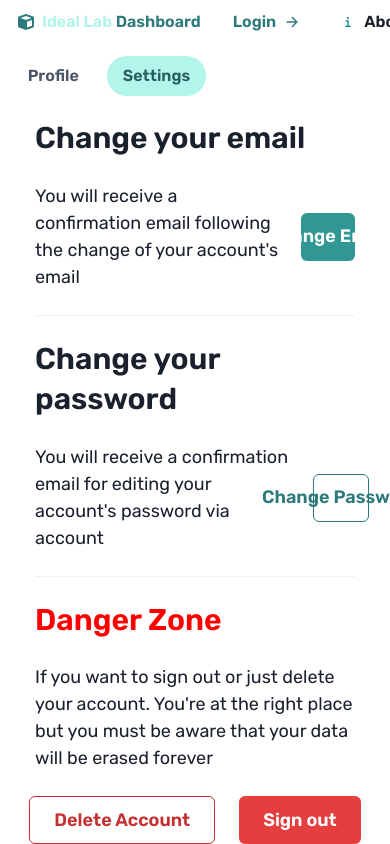
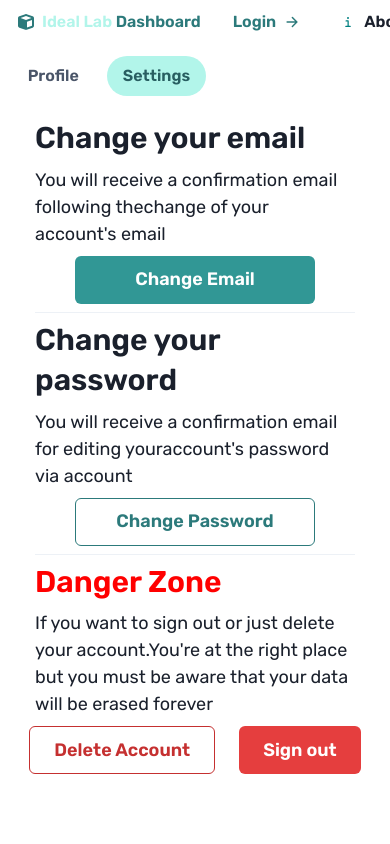
Before and after one commit to IMT-BS-Digital-Economics/ideal_lab_front, a Next.js app: page /user in a window 390 px wide. Both pictures are taken after a click on the tab "Settings". Shown: the top 844 px of the page. Built offline with nearby package versions, Linux system fonts and the light colour scheme; no server answers.

Commit message:
feat: update design & add responsiveness

```diff
--- a/src/components/user/editPassword.js
+++ b/src/components/user/editPassword.js
@@ -1,4 +1,4 @@
-import { useState, useRef } from "react";
+import { useState, useRef } from 'react';
 
 import {
     Button,
@@ -8,11 +8,11 @@ import {
     AlertDialogHeader,
     AlertDialogBody,
     AlertDialogFooter,
-    useDisclosure
-} from "@chakra-ui/react";
+    useDisclosure,
+} from '@chakra-ui/react';
 
-import hookUserMe from "../../hooks/user/hookUserMe";
-import hookForgotPassword from "../../hooks/user/hookForgotPassword";
+import hookUserMe from '../../hooks/user/hookUserMe';
+import hookForgotPassword from '../../hooks/user/hookForgotPassword';
 
 const EditPassword = () => {
     const [userData, setUserData] = useState('');
@@ -21,28 +21,28 @@ const EditPassword = () => {
 
     const cancelRef = useRef();
 
-    hookUserMe({userData, setUserData});
+    hookUserMe({ userData, setUserData });
 
     const email = userData.email;
 
-    hookForgotPassword({isSubmit, setIsSubmit, email});
+    hookForgotPassword({ isSubmit, setIsSubmit, email });
 
     const { isOpen, onOpen, onClose } = useDisclosure();
 
     return (
         <>
             <Button
-                variant={"outline"}
-                size={"lg"}
-                w={"20%"}
-                colorScheme={"teal"}
+                variant={'outline'}
+                size={'lg'}
+                w={{ base: '75%', xl: '20%' }}
+                colorScheme={'teal'}
                 onClick={onOpen}
             >
                 Change Password
             </Button>
 
             <AlertDialog
-                motionPreset='slideInBottom'
+                motionPreset="slideInBottom"
                 isOpen={isOpen}
                 leastDestructiveRef={cancelRef}
                 onClose={onClose}
@@ -52,32 +52,26 @@ const EditPassword = () => {
                         <AlertDialogHeader>
                             Change your password
                         </AlertDialogHeader>
-                        <AlertDialogBody>
-                            Are your sure ?
-                        </AlertDialogBody>
+                        <AlertDialogBody>Are your sure ?</AlertDialogBody>
                         <AlertDialogFooter>
                             <Button
                                 onClick={() => {
                                     setIsSubmit(true);
                                     onClose();
                                 }}
-                                colorScheme={"cyan"}
-                                variant={"solid"}
+                                colorScheme={'teal'}
+                                variant={'solid'}
                                 mr={3}
                             >
                                 Submit
                             </Button>
-                            <Button
-                                onClick={onClose}
-                            >
-                                Cancel
-                            </Button>
+                            <Button onClick={onClose}>Cancel</Button>
                         </AlertDialogFooter>
                     </AlertDialogContent>
                 </AlertDialogOverlay>
             </AlertDialog>
         </>
     );
-}
+};
 
 export default EditPassword;
--- a/src/components/user/modalResetEmail.js
+++ b/src/components/user/modalResetEmail.js
@@ -1,64 +1,71 @@
-import { useState } from "react";
+import { useState } from 'react';
 
 import {
     Button,
     Fade,
     FormControl,
-    FormLabel, Input, Modal,
+    FormLabel,
+    Input,
+    Modal,
     ModalBody,
     ModalCloseButton,
-    ModalContent, ModalFooter,
+    ModalContent,
+    ModalFooter,
     ModalHeader,
     ModalOverlay,
-    useDisclosure
-} from "@chakra-ui/react";
+    useDisclosure,
+} from '@chakra-ui/react';
 
-import hookEditMail from "../../hooks/user/hookEditMail";
+import hookEditMail from '../../hooks/user/hookEditMail';
 
 const ModalResetEmail = () => {
-    const { isOpen, onOpen, onClose} = useDisclosure();
+    const { isOpen, onOpen, onClose } = useDisclosure();
 
     const [isEdit, setIsEdit] = useState(false);
 
     const [newEmail, setNewEmail] = useState(null);
     const [confirmNewEmail, setConfirmNewEmail] = useState('');
 
-    hookEditMail({isEdit, setIsEdit, newEmail, setNewEmail});
+    hookEditMail({ isEdit, setIsEdit, newEmail, setNewEmail });
 
     return (
         <>
             <Button
                 onClick={onOpen}
-                colorScheme={"teal"}
-                size={"lg"}
-                w={"20%"}
+                colorScheme={'teal'}
+                size={'lg'}
+                w={{ base: '75%', xl: '20%' }}
             >
                 Change Email
             </Button>
             <Modal
                 isOpen={isOpen}
                 onClose={onClose}
-                motionPreset='slideInBottom'
+                motionPreset="slideInBottom"
             >
                 <ModalOverlay>
                     <ModalContent>
                         <ModalHeader>Change your email</ModalHeader>
-                        <ModalCloseButton/>
+                        <ModalCloseButton />
                         <ModalBody>
                             <FormControl>
                                 <FormLabel>Email</FormLabel>
                                 <Input
-                                    placeholder={"Email"}
-                                    type={"email"}
+                                    placeholder={'Email'}
+                                    type={'email'}
                                     value={newEmail}
-                                    onChange={(e) => setNewEmail(e.target.value)}
+                                    onChange={(e) =>
+                                        setNewEmail(e.target.value)
+                                    }
                                 />
                                 <FormLabel>Confirm Email</FormLabel>
                                 <Input
-                                    placeholder={"Confirm Email"}
-                                    type={"email"}
+                                    placeholder={'Confirm Email'}
+                                    type={'email'}
                                     value={confirmNewEmail}
-                                    onChange={(e) => setConfirmNewEmail(e.target.value)}
+                                    onChange={(e) =>
+                                        setConfirmNewEmail(e.target.value)
+                                    }
                                 />
                             </FormControl>
                         </ModalBody>
@@ -70,17 +77,14 @@ const ModalResetEmail = () => {
                                         onClose();
                                         setConfirmNewEmail('');
                                     }}
-                                    colorScheme={"cyan"}
-                                    variant={"ghost"}
+                                    colorScheme={'teal'}
+                                    variant={'ghost'}
                                     mr={3}
                                 >
                                     Submit
                                 </Button>
                             </Fade>
-                            <Button
-                                onClick={onClose}
-                                colorScheme={"cyan"}
-                            >
+                            <Button onClick={onClose} colorScheme={'teal'}>
                                 Close
                             </Button>
                         </ModalFooter>
@@ -89,6 +93,6 @@ const ModalResetEmail = () => {
             </Modal>
         </>
     );
-}
+};
 
 export default ModalResetEmail;
--- a/src/components/user/settings.js
+++ b/src/components/user/settings.js
@@ -1,54 +1,73 @@
-import { useState } from "react";
+import { useState } from 'react';
 
-import {
-    Button,
-    Divider,
-    Heading,
-    Stack,
-    Text,
-} from "@chakra-ui/react";
+import { Button, Divider, Flex, Heading, Stack, Text } from '@chakra-ui/react';
 
-import hookSignOut from "../../hooks/auth/hookSignOut";
+import hookSignOut from '../../hooks/auth/hookSignOut';
 
-import ModalResetEmail from "./modalResetEmail";
-import DelUser from "./delUser";
-import EditPassword from "./editPassword";
+import ModalResetEmail from './modalResetEmail';
+import DelUser from './delUser';
+import EditPassword from './editPassword';
 
 const Settings = () => {
     const [isSubmit, setIsSubmit] = useState(false);
 
-    hookSignOut({isSubmit, setIsSubmit})
+    hookSignOut({ isSubmit, setIsSubmit });
 
     return (
-        <div>
-            <Stack direction={"column"} spacing={6} alignItems={"flex-start"}>
-                <Heading>Change your email</Heading>
-                <Stack direction={"row"}  alignItems={"center"}>
-                    <Text  fontSize={"lg"} mr={"3"}>You will receive a confirmation email following the change of your account's email</Text>
-                    <ModalResetEmail/>
-                </Stack>
-                <Divider/>
-                <Heading>Change your password</Heading>
-                <Stack direction={"row"} alignItems={"center"}>
-                    <Text mr={"3"} fontSize={"lg"}>You will receive a confirmation email for editing your account's password via account</Text>
-                    <EditPassword/>
-                </Stack>
-                <Divider/>
-                <Heading color={"red"}>Danger Zone</Heading>
-                <Text fontSize={"lg"}>If you want to sign out or just delete your account. You're at the right place but you must be aware that your data will be erased forever</Text>
-                <Stack direction={"row"} spacing={6} alignSelf={"center"}>
-                    <DelUser/>
+        <Flex
+            flex={'1'}
+            h={'100%'}
+            w={'100%'}
+            direction={'column'}
+            gap={{ base: 2, md: 6 }}
+        >
+            <Heading>Change your email</Heading>
+            <Stack
+                direction={{ base: 'column', lg: 'row' }}
+                alignItems={'center'}
+            >
+                <Text fontSize={'lg'} mr={'3'}>
+                    You will receive a confirmation email following the
+                    {/* eslint-disable-next-line react/no-unescaped-entities */}
+                    change of your account's email
+                </Text>
+                <ModalResetEmail />
+            </Stack>
+            <Divider />
+            <Heading>Change your password</Heading>
+            <Stack
+                direction={{ base: 'column', lg: 'row' }}
+                alignItems={'center'}
+            >
+                <Text mr={'3'} fontSize={'lg'}>
+                    You will receive a confirmation email for editing your
+                    {/* eslint-disable-next-line react/no-unescaped-entities */}
+                    account's password via account
+                </Text>
+                <EditPassword />
+            </Stack>
+            <Divider />
+            <Stack>
+                <Heading color={'red'}>Danger Zone</Heading>
+                <Text fontSize={'lg'}>
+                    If you want to sign out or just delete your account.
+                    {/* eslint-disable-next-line react/no-unescaped-entities */}
+                    You're at the right place but you must be aware that your
+                    data will be erased forever
+                </Text>
+                <Stack direction={'row'} spacing={6} alignSelf={'center'}>
+                    <DelUser />
                     <Button
-                        colorScheme={"red"}
-                        size={"lg"}
+                        colorScheme={'red'}
+                        size={'lg'}
                         onClick={() => setIsSubmit(true)}
                     >
                         Sign out
                     </Button>
                 </Stack>
             </Stack>
-        </div>
+        </Flex>
     );
-}
+};
 
 export default Settings;
--- a/src/pages/user/index.js
+++ b/src/pages/user/index.js
@@ -1,13 +1,18 @@
-import NavBar from "../../components/layout/navBar";
-import UserPage from "../../components/user";
+import NavBar from '../../components/layout/navBar';
+import UserPage from '../../components/user';
+import Footer from '../../components/layout/footer';
+import { Flex } from '@chakra-ui/react';
 
 const user = () => {
     return (
-        <div>
-            <NavBar/>
-            <UserPage/>
-        </div>
+        <>
+            <Flex direction={'column'} h={'100vh'} w={'100vw'}>
+                <NavBar />
+                <UserPage />
+            </Flex>
+            <Footer />
+        </>
     );
-}
+};
 
 export default user;
```
Also changed, not shown: src/components/user/index.js (+10 -22 lines).
